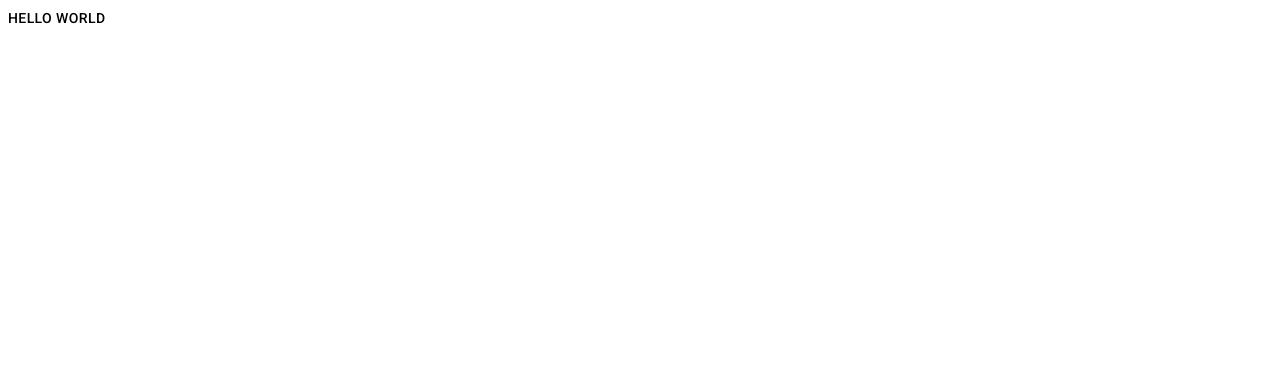
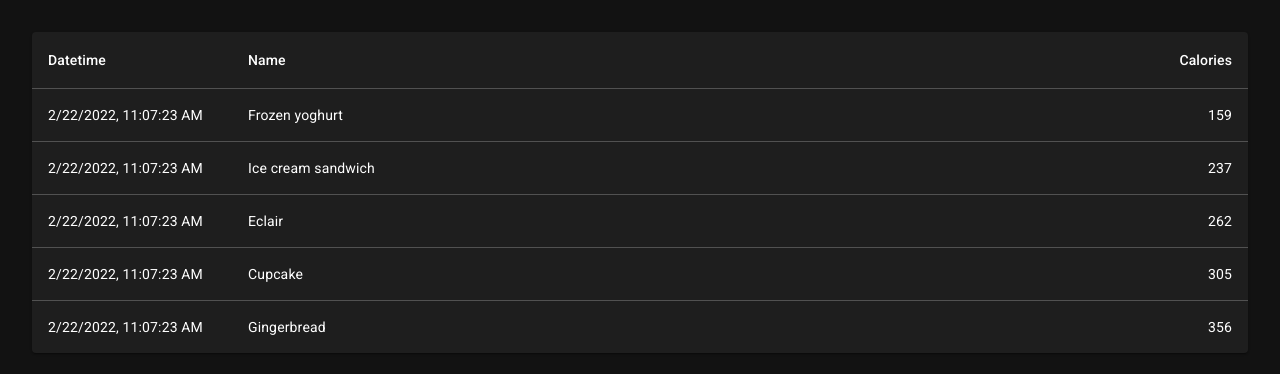
Before and after one commit to kernelwhisperer/simple-calorie-app, a React (Create React App) app: page / in a window 1280 px wide. Shown: the top 374 px of the page. Built offline with nearby package versions, Linux system fonts and the light colour scheme.

Commit message:
Add FrontPage

```diff
--- a/src/App.tsx
+++ b/src/App.tsx
@@ -2,26 +2,32 @@ import "@fontsource/roboto/300.css";
 import "@fontsource/roboto/400.css";
 import "@fontsource/roboto/500.css";
 import "@fontsource/roboto/700.css";
-import { Button, ThemeProvider, createTheme } from "@mui/material";
+import { Box, ThemeProvider, createTheme } from "@mui/material";
 import CssBaseline from "@mui/material/CssBaseline";
 import React from "react";
+//
+import { FrontPage } from "./pages/FrontPage";
 
 const theme = createTheme({
   palette: {
+    mode: "dark",
     primary: {
-      main: "#000000",
+      main: "#ff7f50",
     },
-    secondary: {
-      main: "#000000",
-    },
+    // secondary: {
+    //   main: "#000000",
+    // },
   },
 });
+console.log("📜 LOG > theme", theme);
 
 export function App() {
   return (
     <ThemeProvider theme={theme}>
       <CssBaseline />
-      <Button>Hello world</Button>
+      <Box sx={{ bgcolor: "background.default" }}>
+        <FrontPage />
+      </Box>
     </ThemeProvider>
   );
 }
--- a/src/index.css
+++ b/src/index.css
@@ -11,3 +11,7 @@ code {
   font-family: source-code-pro, Menlo, Monaco, Consolas, 'Courier New',
     monospace;
 }
+
+html, body, #root {
+  height: 100%;
+}
--- /dev/null
+++ b/src/pages/FrontPage.tsx
@@ -0,0 +1,58 @@
+import {
+  Box,
+  Paper,
+  Table,
+  TableBody,
+  TableCell,
+  TableContainer,
+  TableHead,
+  TableRow,
+} from "@mui/material";
+import React from "react";
+
+function createData(name, calories) {
+  return {
+    calories,
+    name,
+    timestamp: new Date().toLocaleString(),
+  };
+}
+
+const rows = [
+  createData("Frozen yoghurt", 159),
+  createData("Ice cream sandwich", 237),
+  createData("Eclair", 262),
+  createData("Cupcake", 305),
+  createData("Gingerbread", 356),
+];
+
+export function FrontPage() {
+  return (
+    <Box sx={{ p: 4 }}>
+      {/* <Button>Hello world</Button> */}
+      <TableContainer component={Paper}>
+        <Table sx={{ minWidth: 650 }} aria-label="simple table">
+          <TableHead>
+            <TableRow>
+              <TableCell>Datetime</TableCell>
+              <TableCell>Name</TableCell>
+              <TableCell align="right">Calories</TableCell>
+            </TableRow>
+          </TableHead>
+          <TableBody>
+            {rows.map((row) => (
+              <TableRow
+                key={row.name}
+                sx={{ "&:last-child td, &:last-child th": { border: 0 } }}
+              >
+                <TableCell sx={{ width: "200px" }}>{row.timestamp}</TableCell>
+                <TableCell>{row.name}</TableCell>
+                <TableCell align="right">{row.calories}</TableCell>
+              </TableRow>
+            ))}
+          </TableBody>
+        </Table>
+      </TableContainer>
+    </Box>
+  );
+}
```
